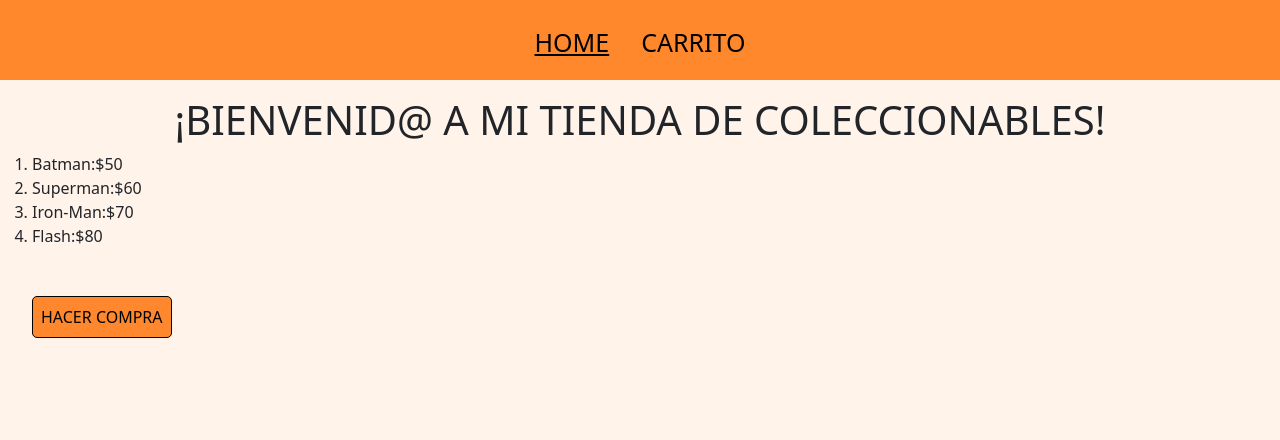
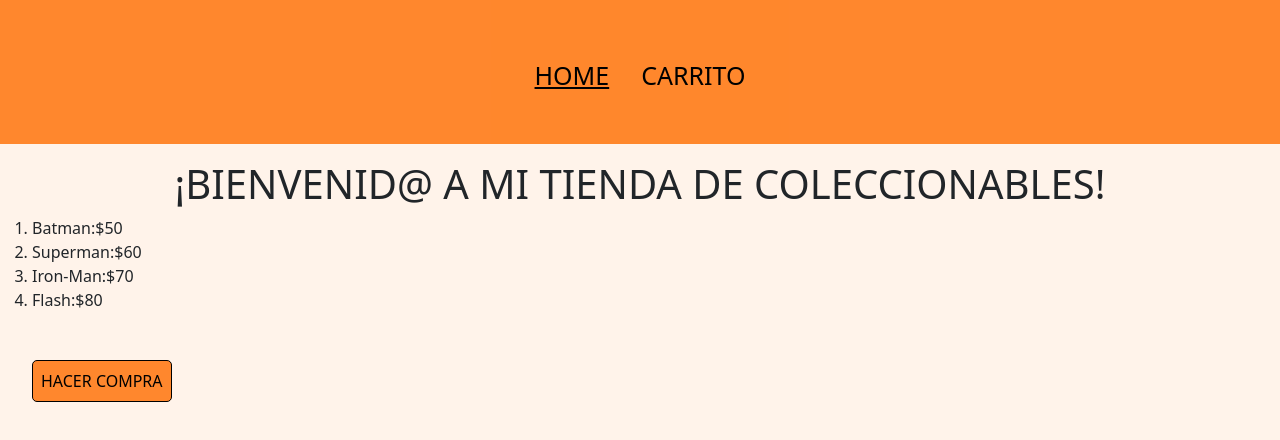
Before and after one commit to Candee03/Pre_Entrega_Alfano, a plain HTML site: page index.html in a window 1280 px wide. Drawn offline with nearby package versions, Linux system fonts and the light colour scheme.

Commit message:
arreglos en el header

```diff
--- a/css/main.css
+++ b/css/main.css
@@ -5,9 +5,12 @@ body {
 
 /* ESTILO DE ENCABEZADO */
 html body header {
-    height: 5rem;
+    height: 9rem;
     background-color: #FF872D;
-    margin-bottom: 1rem; }
+    margin-bottom: 1rem;
+    display: flex;
+    justify-content: center;
+}
 
 html body header nav.navbar {
     background-color: #ff882d98;
```
